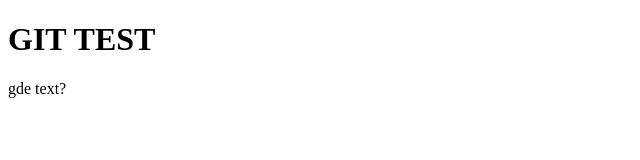
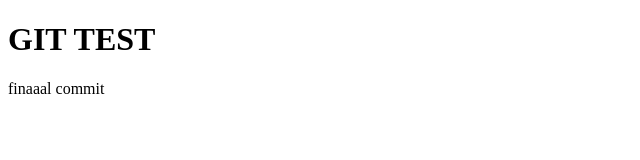
Before and after one commit to maximaizergit/javascript, a plain HTML site: page index.html in a window 1280 px wide. Shown: the full height of the page, 0-640 px from the left. Drawn offline with Linux system fonts and the light colour scheme.

Commit message:
new commit in vscode

```diff
--- a/index.html
+++ b/index.html
@@ -6,7 +6,7 @@
 </head>
 <body>
     <h1> GIT TEST</h1>
-    <p>gde text?</p>
+    <p>finaaal commit</p>
     <script src="js/переменные.js"></script>
 
 </body>
```
